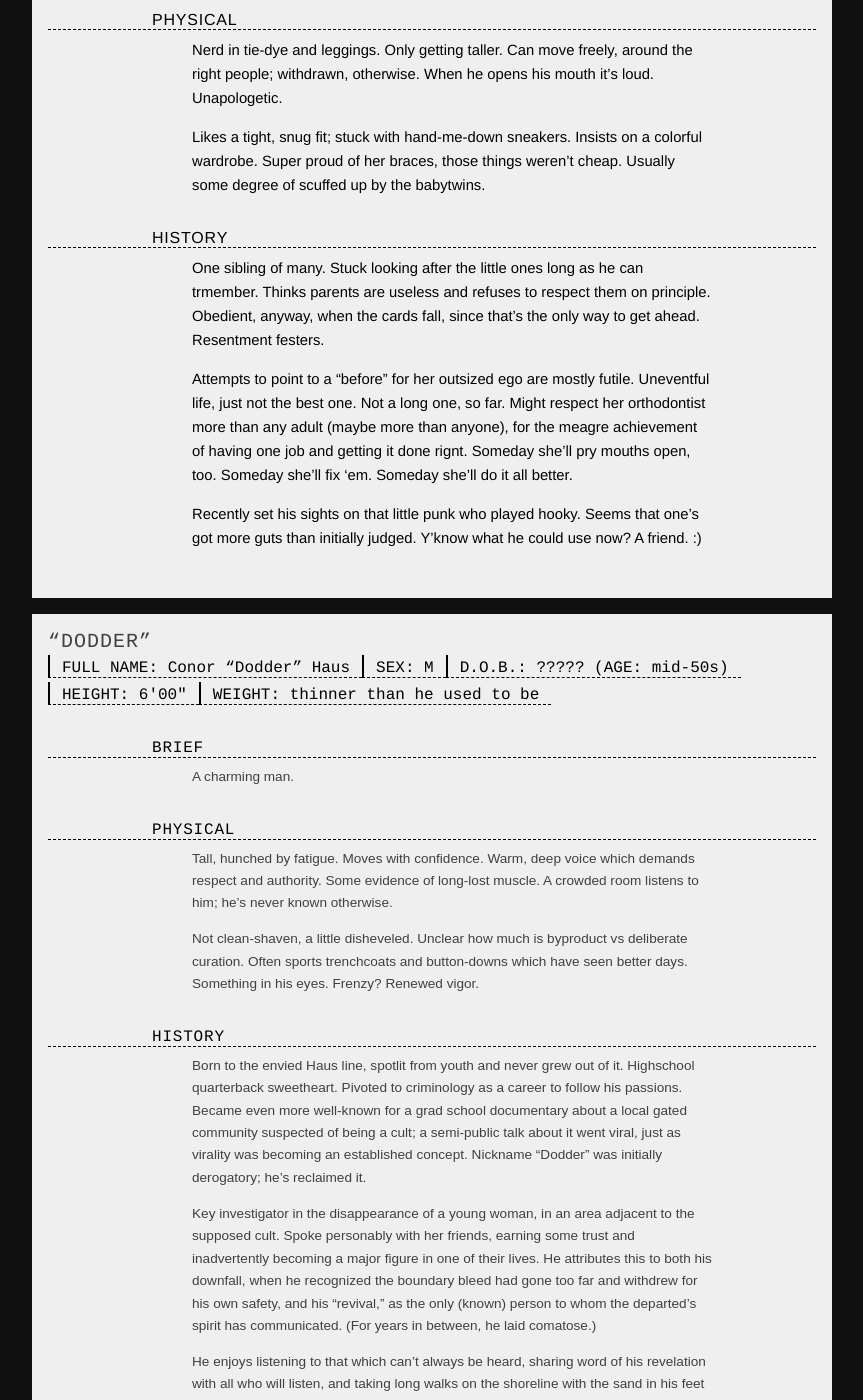
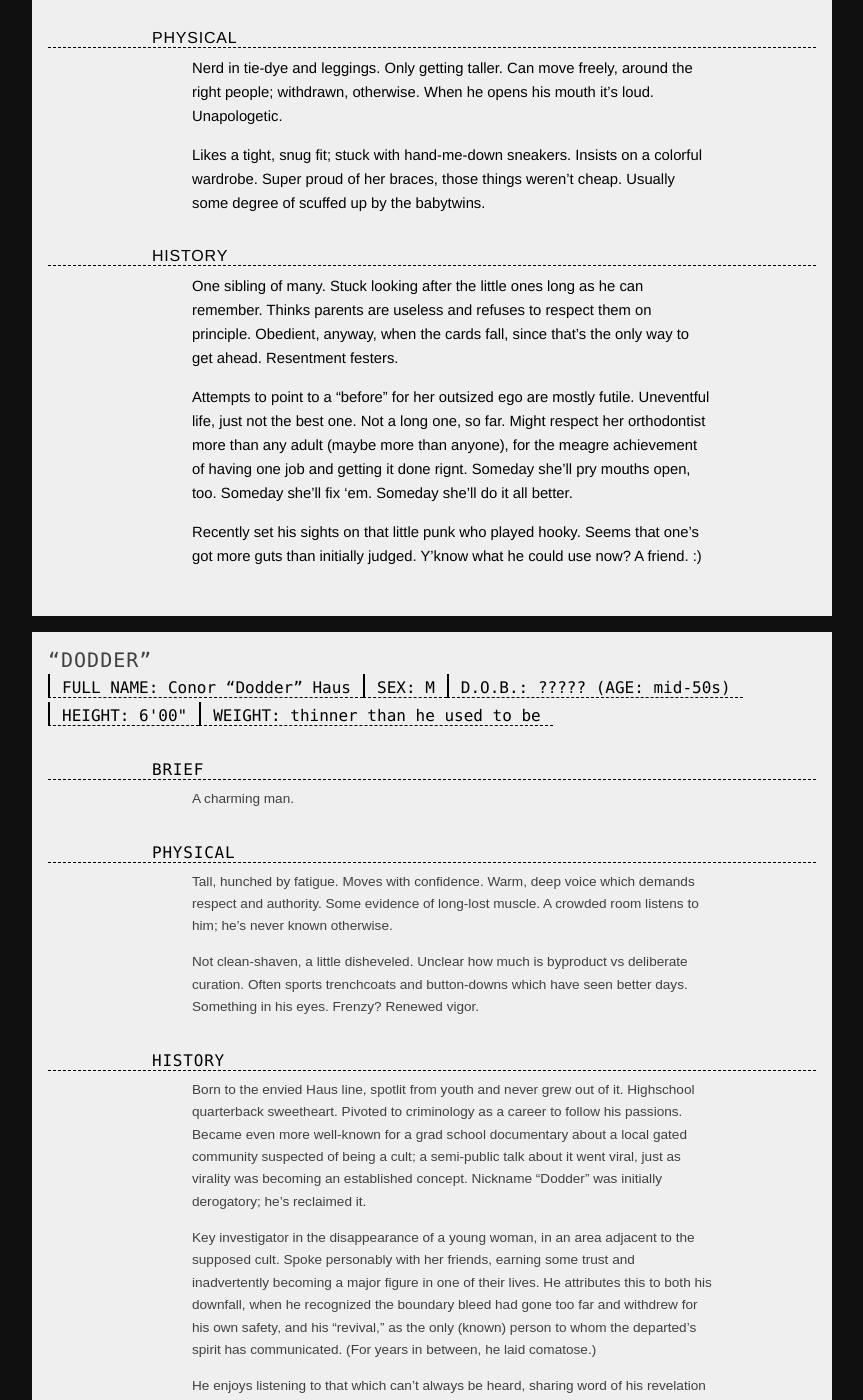
Before and after one commit to a-flyleaf/toyshelf, a Jekyll site: the page built from cmyk.html, in a window 1280 px wide and 1400 px high, scrolled down 5864 px. Shown: the whole window, without its empty margins (208-1071 px from the left). Built offline with Jekyll 4.4.1, drawn with Linux system fonts in a browser that asks for light colours.

Commit message:
cmyk copyedits
from some days ago. also finally remove the brame brainstorming (bramestorming...) from the TODO

```diff
--- a/cmyk.html
+++ b/cmyk.html
@@ -163,7 +163,7 @@ characters:
 
       Likes a tight, snug fit; stuck with hand-me-down sneakers. Insists on a colorful wardrobe. Super proud of her braces, those things weren't cheap. Usually some degree of scuffed up by the babytwins.
     history: |-
-      One sibling of many. Stuck looking after the little ones long as he can trmember. Thinks parents are useless and refuses to respect them on principle. Obedient, anyway, when the cards fall, since that's the only way to get ahead. Resentment festers.
+      One sibling of many. Stuck looking after the little ones long as he can remember. Thinks parents are useless and refuses to respect them on principle. Obedient, anyway, when the cards fall, since that's the only way to get ahead. Resentment festers.
 
       Attempts to point to a "before" for her outsized ego are mostly futile. Uneventful life, just not the best one. Not a long one, so far. Might respect her orthodontist more than any adult (maybe more than anyone), for the meagre achievement of having one job and getting it done rignt. Someday she'll pry mouths open, too. Someday she'll fix 'em. Someday she'll do it all better.
 
@@ -194,7 +194,7 @@ characters:
   <style>
     *{box-sizing:border-box; font-size:100%; margin:0; padding:0;}
     .x{position:absolute; left:-999px; width:1px; height:1px; top:auto; overflow:hidden;}
-    body{background:#101010; color:#fff; padding:1rem; font-family:courier,monospace;}
+    body{background:#101010; color:#fff; padding:1rem; font-family:"lucida console",courier,monospace;}
     header,main,section,footer{display:block;}
 
 		::selection{background:#000; color:#fff;}
@@ -241,7 +241,7 @@ characters:
 		#vexus{font-family:calibri,sans-serif;}
 			#vexus h4{font-size:1.15em;}
 			#vexus p{font-size:1em; line-height:1.5;}
-			#vexus s{background:#000;}
+			#vexus s{background:#000; color:#000;}
 			#vexus .em::after{content:none;}
 		#levi{font-family:helvetica,sans-serif;}
 			#levi ul b{font-size:.85em;}
```
Also changed, not shown: TODO.md (+0 -14 lines).
